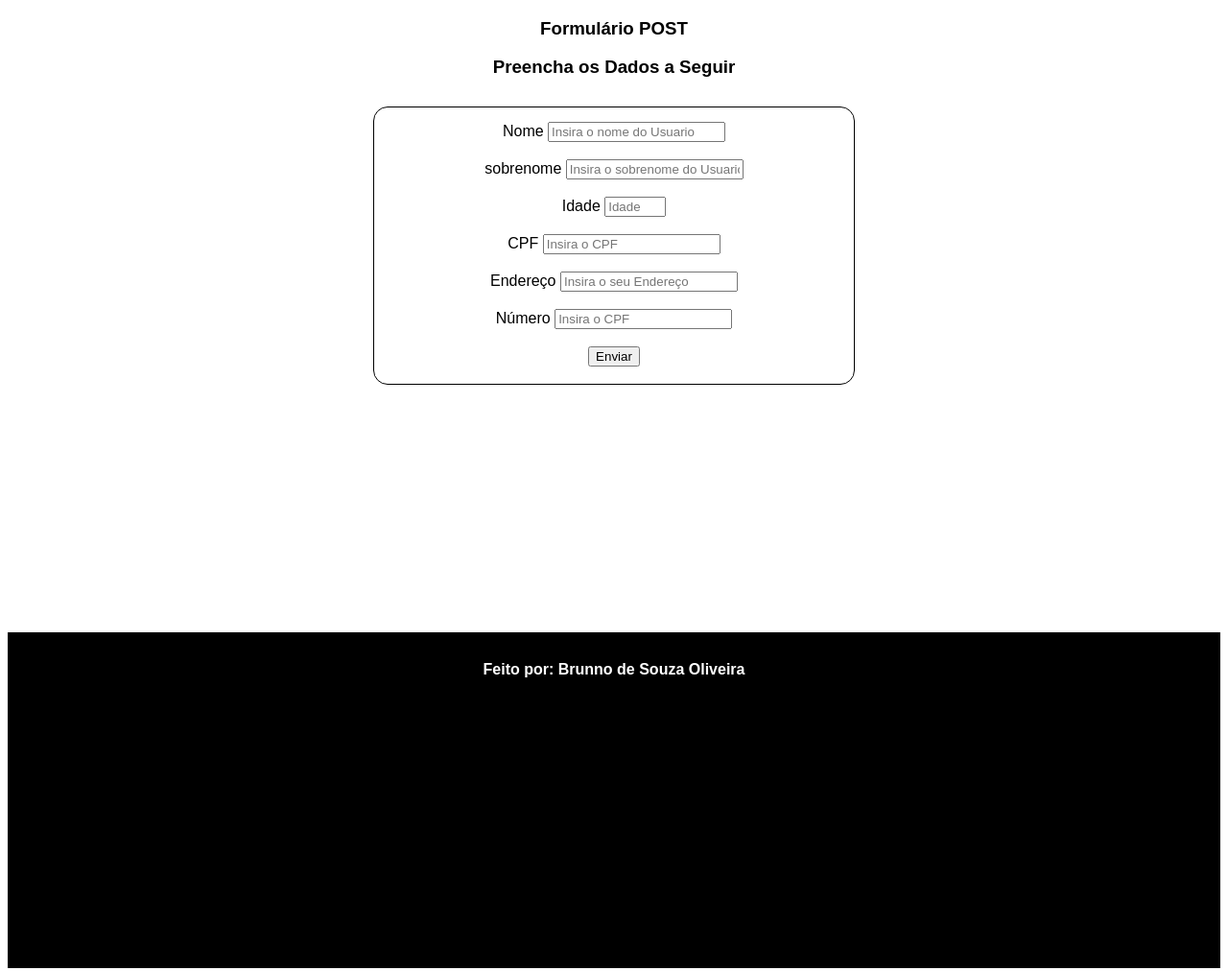
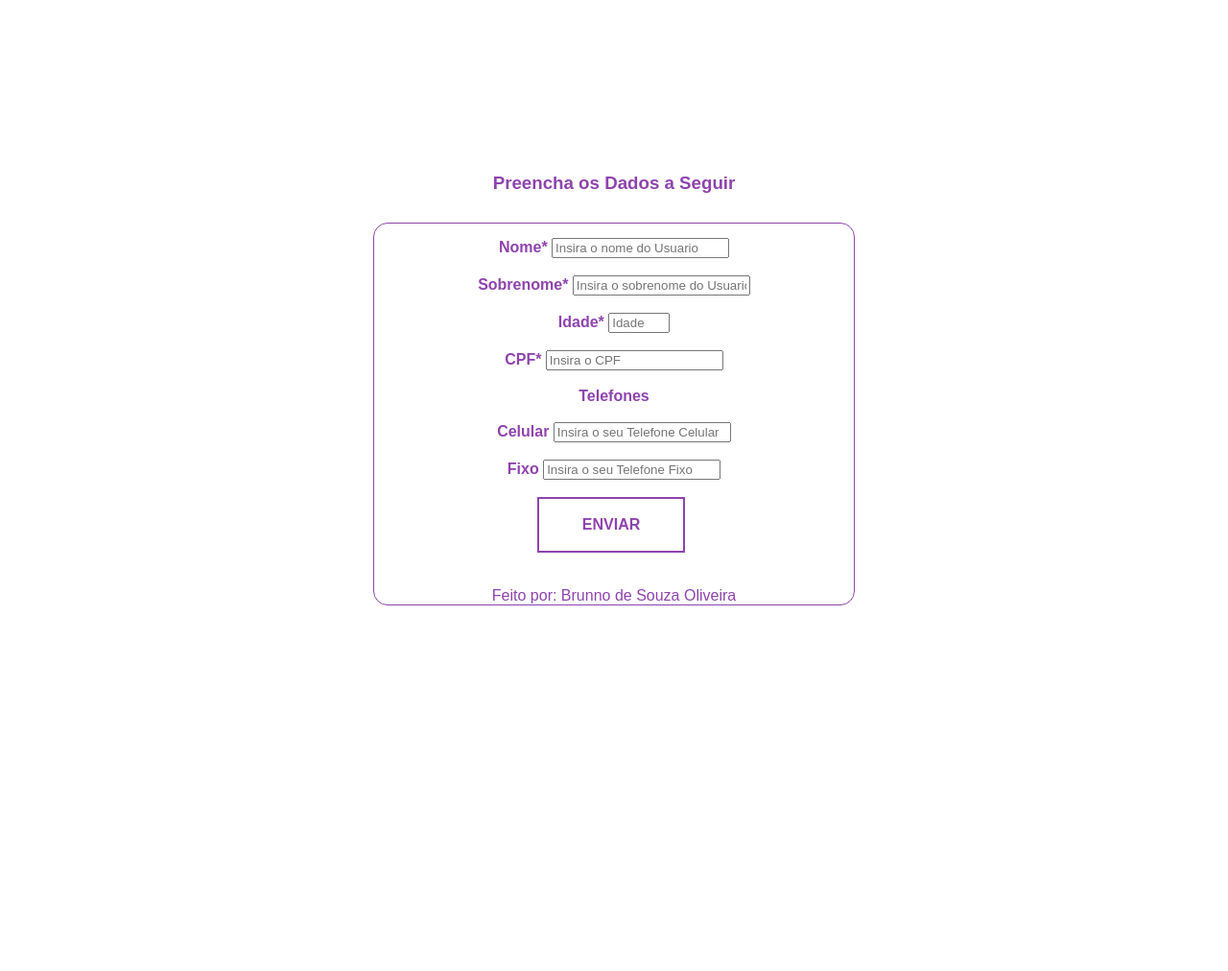
Before and after one commit to BrunnoSouzaOliveira/html-use-framework, a plain HTML site: page interface.html in a window 1280 px wide. Shown: the whole page at 96% size. After the commit the page ends 800 px from the top, so only its background shows below. Drawn offline with nearby package versions, Linux system fonts and the light colour scheme.

Commit message:
Alterações pequenas e instalação trabalho de interface

```diff
--- a/app.js
+++ b/app.js
@@ -44,12 +44,16 @@ function submitDataOfUser(){
         }),
     }).done(function (response) {
         if (response.success) {
+            $("#error-record-msg").css('display','none')
+
             $("#success-record-msg").css('display','block')
 
             $("#name").val('')
             $("#lastname").val('')
             $("#age").val('')
         }else{
+            $("#success-record-msg").css('display','none')
+
             let errorMsg;
             let errorWidth = '350px'
 
@@ -68,7 +72,7 @@ function submitDataOfUser(){
 
             $("#error-record-msg").css('display','block')
             $("#content-error-record-msg").html(errorMsg)
-            $("#error-record-msg").css('width')
+            $("#error-record-msg").css('width',errorWidth)
         }
     });
 }
@@ -100,6 +104,66 @@ function submitDataOfCar(){
     });
 }
 
+function submitDataOfUserTrabalho(){
+    const nomeOfTheUser = $("#nome").val()
+    const sobrenomeOfTheUser = $("#sobrenome").val()
+    const idadeOfTheUser = $("#idade").val()
+    const cpfOfTheUser = $("#cpf").val()
+    const celularOfTheUser = $("#celular").val()
+    const fixoOfTheUser = $("#fixo").val()
+    $.ajax({
+        "url": "http://localhost:8000/insert-on-interface",
+        "method": "POST",
+        "timeout": 0,
+        "headers": {
+            "Content-Type": "application/json; charset=UTF-8"
+        },
+        "data": JSON.stringify({
+            nomeUsuario:nomeOfTheUser,
+            sobrenomeUsuario:sobrenomeOfTheUser,
+            idade:idadeOfTheUser,
+            cpf:cpfOfTheUser,
+            celular:celularOfTheUser,
+            fixo:fixoOfTheUser
+        }),
+    }).done(function (response) {
+        if (response.success) {
+            $("#success-record-msg").css('display','block')
+
+            $("#nome").val('')
+            $("#sobrenome").val('')
+            $("#idade").val('')
+            $("#cpf").val('')
+            $("#celular").val('')
+            $("#fixo").val('')
+        }else{
+            let errorMsg;
+            let errorWidth = '350px'
+
+            if(response.missingAttribute === 'nomeUsuario'){
+                errorMsg = 'O campo de nome está ausente, favor preencher'
+                errorWidth = '415px'
+            }
+            if(response.missingAttribute === 'sobrenomeUsuario'){
+                errorMsg = 'O campo de sobrenome está ausente, favor preencher'
+                errorWidth = '435px'
+            }
+            if(response.missingAttribute === 'idade'){
+                errorMsg = 'O campo de idade está ausente, favor preencher'
+                errorWidth = '415px'
+            }
+            if(response.missingAttribute === 'cpf'){
+                errorMsg = 'O campo de cpf está ausente, favor preencher'
+                errorWidth = '415px'
+            }
+
+            $("#error-record-msg").css('display','block')
+            $("#content-error-record-msg").html(errorMsg)
+            $("#error-record-msg").css('width')
+        }
+    });
+}
+
 function closeSuccessMsg(){
     $("#success-record-msg").css('display','none')
 }
--- a/interface.html
+++ b/interface.html
@@ -2,51 +2,53 @@
 <html>
     <head>
         <meta charset="utf-8">
-        <link rel="stylesheet" href="style.css">
-        <title>Formulario de Usuario</title>
+        <link rel="stylesheet" href="style2.css">
+        <title>Login do Usuario</title>
     </head>
     <body>
-        <header>
-            <h3>Formulário POST</h3>
-        </header>
         <main>
             <article>
                 <h3>Preencha os Dados a Seguir</h3>
             </article>
             <form>
-                <label>Nome</label>
+                <label> <b>Nome*</b> </label>
                 <input type="text" placeholder="Insira o nome do Usuario" id="nome">
                 <br>
                 <br>
 
-                <label>sobrenome</label>
+                <label> <b>Sobrenome*</b> </label>
                 <input type="text" placeholder="Insira o sobrenome do Usuario" id="sobrenome">
                 <br>
                 <br>
 
-                <label>Idade</label>
+                <label> <b>Idade*</b> </label>
                 <input type="number" placeholder="Idade" id="idade" min="0" max="100">
                 <br>
                 <br>
 
-                <label>CPF</label>
-                <input type="text" placeholder="Insira o CPF" id="cpf" min="0" max="100">
+                <label> <b>CPF*</b> </label>
+                <input type="text" placeholder="Insira o CPF" id="cpf">
                 <br>
                 <br>
 
-                <label>Endereço</label>
-                <input type="text" placeholder="Insira o seu Endereço" id="endereco" min="0" max="100">
+                <label> <b>Telefones</b> </label>
                 <br>
                 <br>
 
-                <label>Número</label>
-                <input type="text" placeholder="Insira o CPF" id="cpf" min="0" max="100">
+                <label> <b>Celular</b> </label>
+                <input type="text" placeholder="Insira o seu Telefone Celular" id="celular" min="0" max="100">
                 <br>
                 <br>
 
-                <button type="button" onclick="submitDataOfInterface()">Enviar</button>
+                <label> <b>Fixo</b> </label>
+                <input type="text" placeholder="Insira o seu Telefone Fixo" id="fixo" min="0" max="100">
                 <br>
                 <br>
+
+                <button class="btn fifth" type="button" onclick="submitDataOfUserTrabalho()">Enviar</button>
+                <br>
+                <br>
+                <span>Feito por: Brunno de Souza Oliveira</span>
             </form>
             <div id="success-record-msg" class="success-record">
                 <div>
@@ -64,8 +66,7 @@
             </div>
 
             <div id="error-record-msg" class="error_record">
-                <div>
-                    Houve um erro no seu registro
+                <div id="content-error-record-msg">
                 </div>
                 <div>
                     <svg onclick="closeFailureMsg()" fill="#000000" xmlns="http://www.w3.org/2000/svg"  viewBox="0 0 30 30" width="15px" height="30px">
@@ -78,9 +79,6 @@
                 </div>
             </div>
         </main>
-        <footer>
-            <span>Feito por: Brunno de Souza Oliveira</span>
-        </footer>
 
         <script src="https://cdn.jsdelivr.net/npm/bootstrap@5.2.0/dist/js/bootstrap.bundle.min.js"></script>
         <script src="https://ajax.googleapis.com/ajax/libs/jquery/3.6.0/jquery.min.js"></script>
--- a/style.css
+++ b/style.css
@@ -3,6 +3,7 @@
 }
 body{
     font-family: Arial, Helvetica, sans-serif;
+    margin-top: 180px;
 }
 header{
     text-align: center;
@@ -15,7 +16,7 @@ body > main > article{
 }
 footer{
     color: #fff;
-    background-color: #000;
+    background-color: rgb(0, 0, 0);
     height: 350px;
     text-align: center;
 }
@@ -34,7 +35,9 @@ form{
     border-radius: 15px;
     padding-top: 15px;
     margin-bottom: 50px;
+    color: #000000;
 }
+
 .success-record{
     text-align: center;
     font-weight: 700;
@@ -67,14 +70,14 @@ form{
 .error_record{
     text-align: center;
     font-weight: 700;
-    color: #ff8484;
+    color: red;
     padding: 20px;
     width: 440px;
     height: 5px;
     margin-left: auto;
     margin-right: auto;
     border-radius: 15px;
-    background-color: #df3333;
+    background-color: #ff8484;
 }
 
 .error_record > div{
--- /dev/null
+++ b/style2.css
@@ -0,0 +1,161 @@
+#show-values {
+    display: none;
+}
+body{
+    font-family: Arial, Helvetica, sans-serif;
+    margin-top: 180px;
+}
+header{
+    text-align: center;
+    color: #8e44ad;
+}
+main{
+    height: 600px;
+}
+body > main > article{
+    color: #8e44ad;
+    text-align: center;
+}
+footer{
+    color: #fff;
+    background-color: rgb(66, 61, 119);
+    height: 350px;
+    text-align: center;
+}
+footer > span{
+    position: relative;
+    top: 30px;
+    font-weight: 700;
+}
+form{
+    margin-left: auto;
+    margin-right: auto;
+    width: 500px;
+    text-align: center;
+    margin-top: 30px;
+    border: 1px solid;
+    border-radius: 15px;
+    padding-top: 15px;
+    margin-bottom: 50px;
+    color: #8e44ad;
+}
+
+
+.btn {
+    box-sizing: border-box;
+    -webkit-appearance: none;
+       -moz-appearance: none;
+            appearance: none;
+    background-color: transparent;
+    border: 2px solid #e74c3c;
+    border-radius: 0.6em;
+    color: #e74c3c;
+    cursor: pointer;
+    display: -webkit-box;
+    display: -webkit-flex;
+    display: -ms-flexbox;
+    display: flex;
+    -webkit-align-self: center;
+        -ms-flex-item-align: center;
+            align-self: center;
+    font-size: 1rem;
+    font-weight: 400;
+    line-height: 1;
+    left: 170px;
+    padding: 1.2em 2.8em;
+    text-decoration: none;
+    text-align: center;
+    text-transform: uppercase;
+    font-family: 'Montserrat', sans-serif;
+    font-weight: 700;
+  }
+.fifth {
+    border-color: #8e44ad;
+    border-radius: 0;
+    color: #8e44ad;
+    position: relative;
+    overflow: hidden;
+    z-index: 1;
+    -webkit-transition: color 150ms ease-in-out;
+    transition: color 150ms ease-in-out;
+  }
+  .fifth:after {
+    content: '';
+    position: absolute;
+    display: block;
+    top: 0;
+    left: 50%;
+    -webkit-transform: translateX(-50%);
+            transform: translateX(-50%);
+    width: 0;
+    height: 100%;
+    background: #8e44ad;
+    z-index: -1;
+    -webkit-transition: width 150ms ease-in-out;
+    transition: width 150ms ease-in-out;
+  }
+  .fifth:hover {
+    color: #fff;
+  }
+  .fifth:hover:after {
+    width: 110%;
+  }
+
+.success-record{
+    text-align: center;
+    font-weight: 700;
+    color: green;
+    padding: 5px;
+    width: 350px;
+    height: 20px;
+    margin-left: auto;
+    margin-right: auto;
+    border-radius: 15px;
+    background-color: #68ef68;
+}
+
+.success-record > div{
+    display: inline-block;
+    position: relative;
+    top: -15px
+}
+
+.success-record > div > svg {
+    display: inline-block;
+    position: relative;
+    top: 10px;
+    cursor: pointer;
+}
+
+#success-record-msg{
+    display: none;
+}
+.error_record{
+    text-align: center;
+    font-weight: 700;
+    color: #ff8484;
+    padding: 20px;
+    width: 440px;
+    height: 5px;
+    margin-left: auto;
+    margin-right: auto;
+    border-radius: 15px;
+    background-color: #df3333;
+}
+
+.error_record > div{
+    display: inline-block;
+    position: relative;
+    top: -23px
+}
+
+.error_record > div > svg {
+    display: inline-block;
+    position: relative;
+    top: 10px;
+    cursor: pointer;
+}
+
+#error-record-msg{
+    display: none;
+}
```
Also changed, not shown: post.html (+3 -0 lines).
